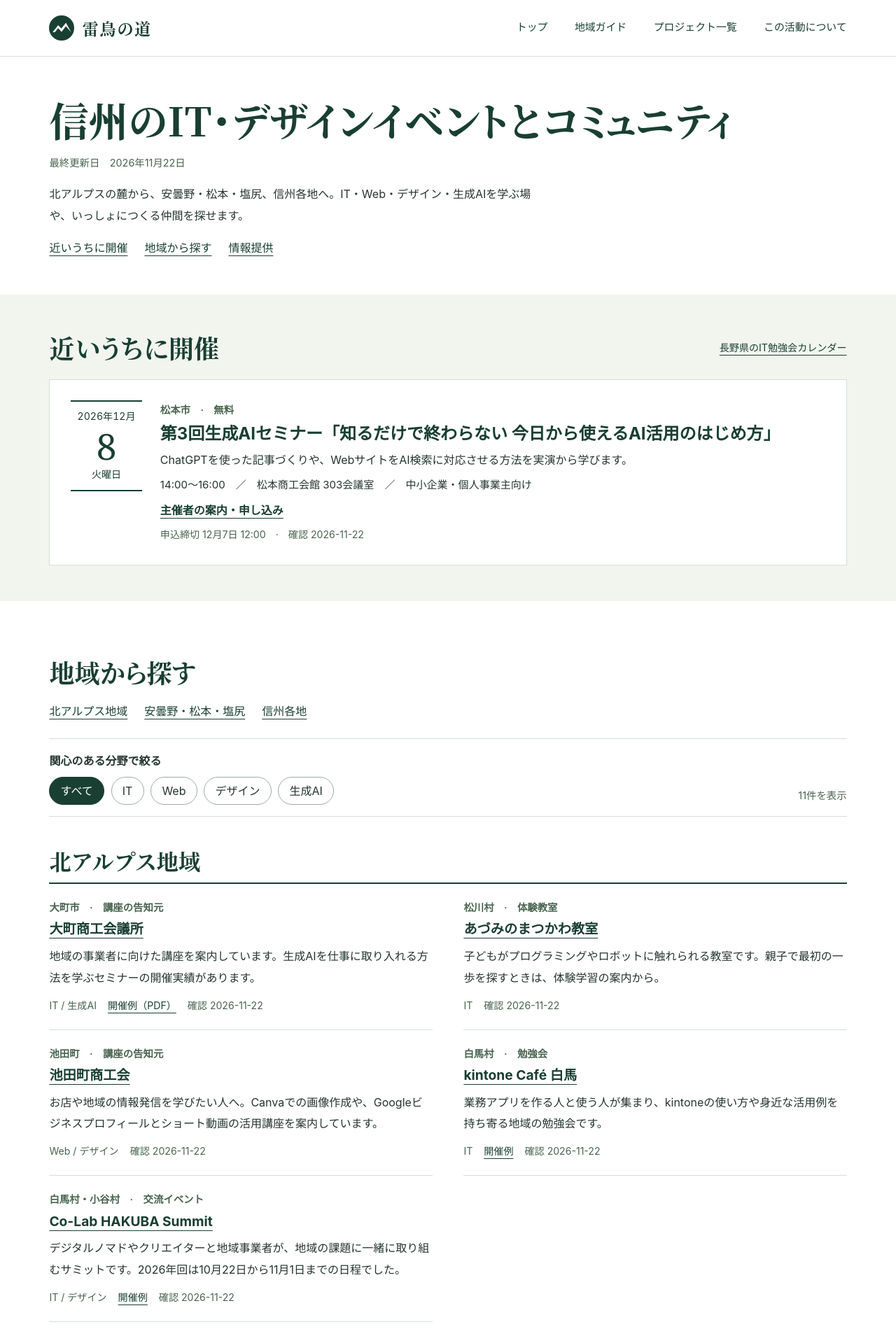
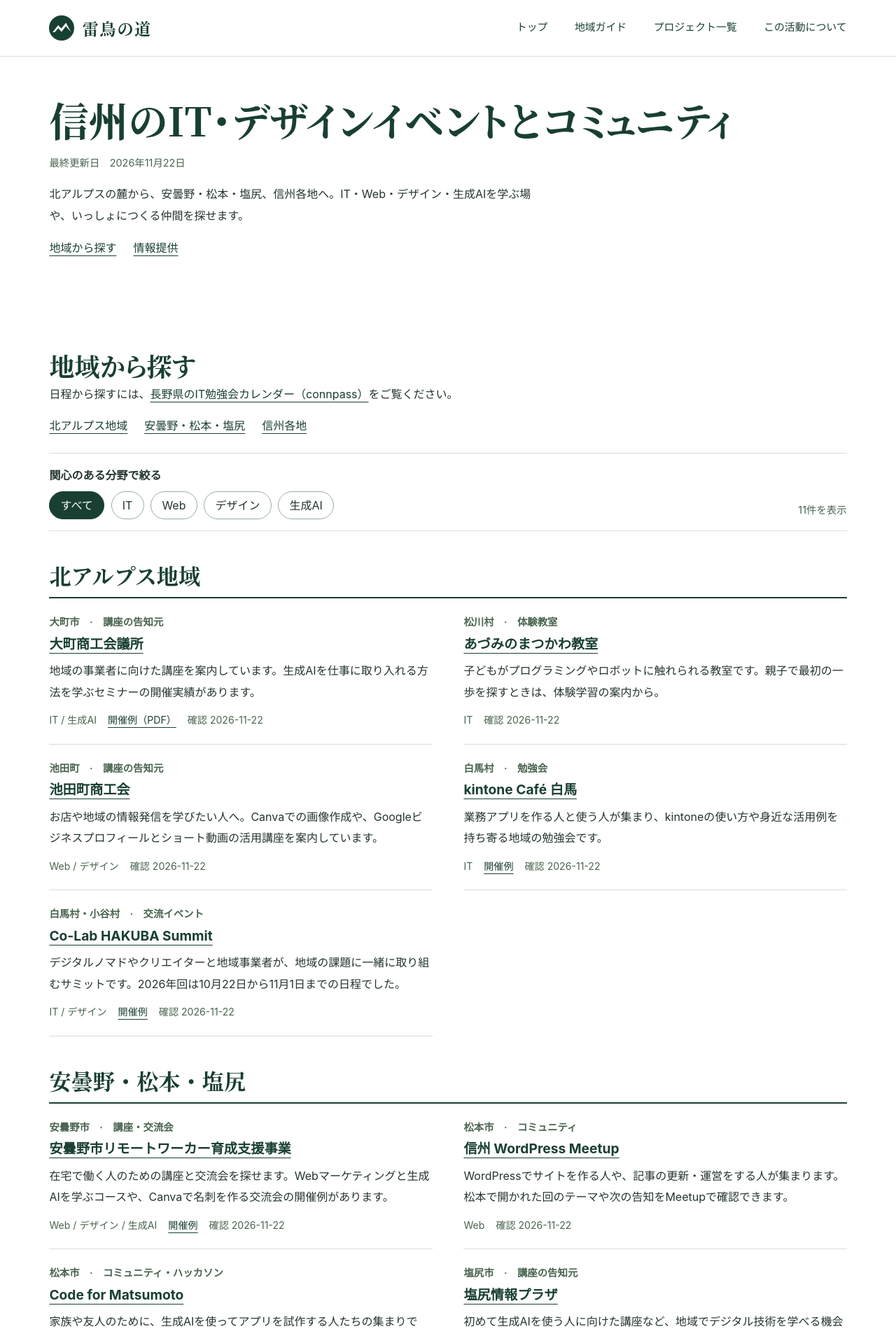
Before and after one commit to raichomichi/raichomichi.github.io, a Jekyll site: the page built from shinshu-tech-links/index.html, in a window 1280 px wide. Shown: the top 1909 px of the page at 70% size. Built offline with Jekyll 4.4.1, drawn with Linux system fonts in a browser that asks for light colours; some of the changed text lies outside the part shown.

Commit message:
信州のIT・デザインリンク集から直近の開催予定を削除する

```diff
--- a/_data/shinshu_tech_links/events.yml
+++ /dev/null
@@ -1,11 +0,0 @@
-- name: 第3回生成AIセミナー「知るだけで終わらない 今日から使えるAI活用のはじめ方」
-  starts_at: "2026-12-08T14:00:00+09:00"
-  ends_at: "2026-12-08T16:00:00+09:00"
-  apply_by: "2026-12-07T12:00:00+09:00"
-  area: 松本市
-  venue: 松本商工会館 303会議室
-  audience: 中小企業・個人事業主向け
-  cost: 無料
-  description: ChatGPTを使った記事づくりや、WebサイトをAI検索に対応させる方法を実演から学びます。
-  url: https://www.kokuchpro.com/event/94b7f75c14c8a9a4a3c291c5342ea2c6/
-  checked_on: "2026-11-22"
--- a/shinshu-tech-links/assets/directory.js
+++ b/shinshu-tech-links/assets/directory.js
@@ -21,29 +21,7 @@ function filterDirectory() {
   document.getElementById("count").textContent = count ? count + "件を表示" : "条件に合う掲載先はありません";
 }
 
-const events = [...document.querySelectorAll(".event")];
-let updateTimer;
-
-function updateUpcoming() {
-  clearTimeout(updateTimer);
-  const now = Date.now();
-  let nextCutoff = Infinity;
-  for (const event of events) {
-    const start = Date.parse(event.dataset.start);
-    const deadline = event.dataset.deadline ? Date.parse(event.dataset.deadline) : start;
-    const cutoff = Math.min(start, deadline);
-    event.hidden = !(now < cutoff);
-    if (!event.hidden) nextCutoff = Math.min(nextCutoff, cutoff);
-  }
-  document.getElementById("no-events").hidden = Number.isFinite(nextCutoff);
-  if (Number.isFinite(nextCutoff)) {
-    updateTimer = setTimeout(updateUpcoming, Math.min(nextCutoff - now, 2147483647));
-  }
-}
-
 filter.hidden = false;
 filter.addEventListener("change", filterDirectory);
 window.addEventListener("pageshow", filterDirectory);
-document.addEventListener("visibilitychange", updateUpcoming);
 filterDirectory();
-updateUpcoming();
--- a/shinshu-tech-links/assets/site.css
+++ b/shinshu-tech-links/assets/site.css
@@ -8,29 +8,11 @@ main h3, main h4 { margin: 0; color: var(--pine); line-height: 1.45; }
 .guide-heading p { max-width: 44rem; }
 .guide-nav, .region-nav { display: flex; flex-wrap: wrap; gap: .5rem 1.5rem; }
 .guide-nav { margin-top: 1rem; }
-.section-intro, .contribute-inner {
+.contribute-inner {
   display: flex; align-items: center; justify-content: space-between; gap: 1.25rem;
 }
 .region h3 { font-family: var(--serif); }
-.upcoming { background: var(--mist); padding-block: clamp(2rem, 4vw, 3.25rem); }
-.section-intro { flex-wrap: wrap; margin-bottom: 1.2rem; }
-.calendar-link, .fine, .metadata { font-size: .88rem; }
-.event {
-  display: grid; grid-template-columns: 6.4rem 1fr; align-items: start; gap: 1.6rem;
-  padding: clamp(1rem, 2.3vw, 2rem); border: 1px solid var(--line); background: white;
-}
-.event + .event { margin-top: 1rem; }
-.date-block {
-  display: grid; text-align: center; padding: .5rem .2rem; color: var(--pine);
-  border-block: 2px solid var(--pine); font-variant-numeric: tabular-nums;
-}
-.date-block b { font: 500 3.2rem/1.1 Georgia, serif; }
-.date-block small { font-size: .88rem; }
 .eyeline { color: var(--moss); font-weight: 600; font-size: .9rem; }
-.event h3 { margin: .25rem 0; font-size: clamp(1.15rem, 2vw, 1.5rem); }
-.event-details { margin: .4rem 0; font-size: .94rem; }
-.textlink { font-weight: 650; }
-.fine { margin-top: .4rem; color: var(--moss); }
 .directory { padding-block: clamp(2.7rem, 6vw, 5rem); }
 .region-nav { margin-block: .9rem 1.5rem; }
 #filter { border-block: 1px solid var(--line); padding-block: 1rem; display: flex; align-items: end; justify-content: space-between; gap: .8rem; flex-wrap: wrap; }
@@ -49,7 +31,7 @@ legend { padding: 0; font-weight: 600; margin-bottom: .5rem; }
 .entry { display: flex; flex-direction: column; padding-block: 1.25rem; border-bottom: 1px solid var(--line); }
 .entry h4 { font-size: 1.2rem; margin: .25rem 0 .55rem; }
 .entry h4 a { text-decoration-thickness: 1px; }
-.metadata { margin-top: auto; padding-top: .75rem; color: var(--moss); gap: .25rem 1rem; }
+.metadata { margin-top: auto; padding-top: .75rem; color: var(--moss); gap: .25rem 1rem; font-size: .88rem; }
 .contribute { background: var(--mist); padding-block: clamp(2rem, 4vw, 3rem); }
 .contribute p { margin-top: .4rem; max-width: 40rem; }
 .contribute .button { flex: none; }
@@ -57,9 +39,6 @@ legend { padding: 0; font-weight: 600; margin-bottom: .5rem; }
   .entries { grid-template-columns: 1fr; }
 }
 @media (max-width: 38rem) {
-  .section-intro, .contribute-inner { align-items: flex-start; flex-direction: column; gap: .5rem; }
-  .event { grid-template-columns: 1fr; gap: .6rem; }
-  .date-block { display: flex; justify-self: start; align-items: baseline; gap: .45rem; border-width: 1px; padding: .2rem .4rem; }
-  .date-block b { font-size: 1.7rem; }
+  .contribute-inner { align-items: flex-start; flex-direction: column; gap: .5rem; }
   .contribute .button { margin-top: .5rem; }
 }
--- a/shinshu-tech-links/index.html
+++ b/shinshu-tech-links/index.html
@@ -17,51 +17,21 @@ regions:
   - id: shinshu
     name: 信州各地
 ---
-{% assign directory = site.data.shinshu_tech_links %}
-{% assign checked_dates = directory.communities | concat: directory.events | map: 'checked_on' %}
+{% assign communities = site.data.shinshu_tech_links.communities %}
+{% assign checked_dates = communities | map: 'checked_on' %}
 {% assign last_updated = checked_dates | push: page.updated_on | sort | last %}
 <header class="guide-heading wrap">
   <h1>{{ page.title | escape }}</h1>
   <p class="updated">最終更新日　<time datetime="{{ last_updated }}">{{ last_updated | date: '%Y年%-m月%-d日' }}</time></p>
   <p>北アルプスの麓から、安曇野・松本・塩尻、信州各地へ。IT・Web・デザイン・生成AIを学ぶ場や、いっしょにつくる仲間を探せます。</p>
   <nav class="guide-nav" aria-label="このページの目次">
-    <a href="#upcoming">近いうちに開催</a><a href="#directory">地域から探す</a><a href="#contribute">情報提供</a>
+    <a href="#directory">地域から探す</a><a href="#contribute">情報提供</a>
   </nav>
 </header>
 
-<section id="upcoming" class="upcoming" aria-labelledby="upcoming-title">
-  <div class="wrap">
-    <div class="section-intro">
-      <h2 id="upcoming-title">近いうちに開催</h2>
-      <a class="calendar-link" href="https://connpass.com/calendar/nagano/">長野県のIT勉強会カレンダー</a>
-    </div>
-    {% assign events = directory.events | sort: 'starts_at' %}
-    {% assign weekdays = '日,月,火,水,木,金,土' | split: ',' %}
-    {% for event in events %}
-      {% unless event.cancelled %}
-        {% assign weekday = event.starts_at | date: '%w' | plus: 0 %}
-        {% assign start_day = event.starts_at | date: '%F' %}
-        {% assign end_day = event.ends_at | date: '%F' %}
-        <article class="event" data-start="{{ event.starts_at | escape }}" data-deadline="{{ event.apply_by | escape }}" hidden>
-          <time class="date-block" datetime="{{ event.starts_at | escape }}"><small>{{ event.starts_at | date: '%Y年%-m月' }}</small><b>{{ event.starts_at | date: '%-d' }}</b><small>{{ weekdays[weekday] }}曜日</small></time>
-          <div class="event-copy">
-            <p class="eyeline">{{ event.area | escape }}　·　{{ event.cost | escape }}</p>
-            <h3>{{ event.name | escape }}</h3>
-            <p>{{ event.description | escape }}</p>
-            <p class="event-details">{{ event.starts_at | date: '%H:%M' }}〜{% if end_day != start_day %}{{ event.ends_at | date: '%-m月%-d日 ' }}{% endif %}{{ event.ends_at | date: '%H:%M' }}　／　{{ event.venue | escape }}　／　{{ event.audience | escape }}</p>
-            <a class="textlink" href="{{ event.url | escape }}">主催者の案内・申し込み</a>
-            <p class="fine">{% if event.apply_by %}申込締切 {{ event.apply_by | date: '%-m月%-d日 %H:%M' }}　·　{% endif %}確認 {{ event.checked_on | escape }}</p>
-          </div>
-        </article>
-      {% endunless %}
-    {% endfor %}
-    <p id="no-events" hidden>現在掲載している開催予定はありません。<a href="#directory">地域の団体・告知元</a>でも次の予定を探せます。</p>
-    <noscript><p>直近の日程は上のカレンダーや<a href="#directory">地域の団体・告知元</a>から確認できます。</p></noscript>
-  </div>
-</section>
-
 <section id="directory" class="directory wrap" aria-labelledby="directory-title">
   <h2 id="directory-title">地域から探す</h2>
+  <p>日程から探すには、<a href="https://connpass.com/calendar/nagano/">長野県のIT勉強会カレンダー（connpass）</a>をご覧ください。</p>
   <nav class="region-nav" aria-label="地域別の掲載先">
     {% for region in page.regions %}<a href="#{{ region.id }}">{{ region.name }}</a>{% endfor %}
   </nav>
@@ -76,7 +46,7 @@ regions:
     <output id="count" aria-live="polite"></output>
   </form>
   {% for region in page.regions %}
-    {% assign entries = directory.communities | where: 'region', region.id %}
+    {% assign entries = communities | where: 'region', region.id %}
     <section class="region" id="{{ region.id }}" aria-labelledby="{{ region.id }}-heading">
       <h3 id="{{ region.id }}-heading">{{ region.name }}</h3>
       <ul class="entries">
@@ -100,7 +70,7 @@ regions:
 <section id="contribute" class="contribute" aria-labelledby="contribute-title">
   <div class="wrap contribute-inner">
     <div><h2 id="contribute-title">地域の情報を寄せる</h2>
-    <p>掲載したい勉強会や、告知先の変更があれば、団体名・地域・公式告知のURLをお知らせください。</p></div>
+    <p>地域の勉強会やコミュニティの告知先をご存じの方は、団体名・地域・公式サイトのURLをお知らせください。</p></div>
     <a class="button" href="{{ site.contact_url }}">運営者に連絡する</a>
   </div>
 </section>
```
Also changed, not shown: README.md.
